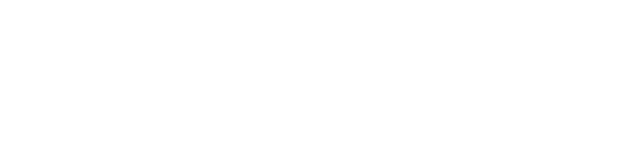
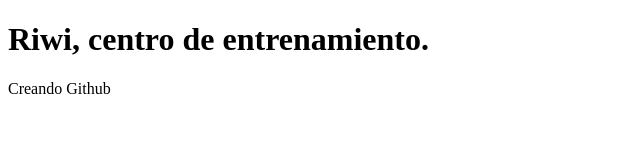
Before and after one commit to diego97jaramillo/prototipo, a plain HTML site: page index.html in a window 1280 px wide. Shown: the whole page, without its empty margins (0-640 px from the left). Drawn offline with Linux system fonts and the light colour scheme.

Commit message:
Se crearon los titulos

```diff
--- a/index.html
+++ b/index.html
@@ -6,8 +6,12 @@
     <title>Document</title>
 </head>
 <body>
-    <header></header>
-    <body></body>
+    <header>
+        <h1>Riwi, centro de entrenamiento.</h1>
+    </header>
+    <body>
+        <p>Creando Github</p>
+    </body>
     <footer></footer>
 </body>
 </html>
```
